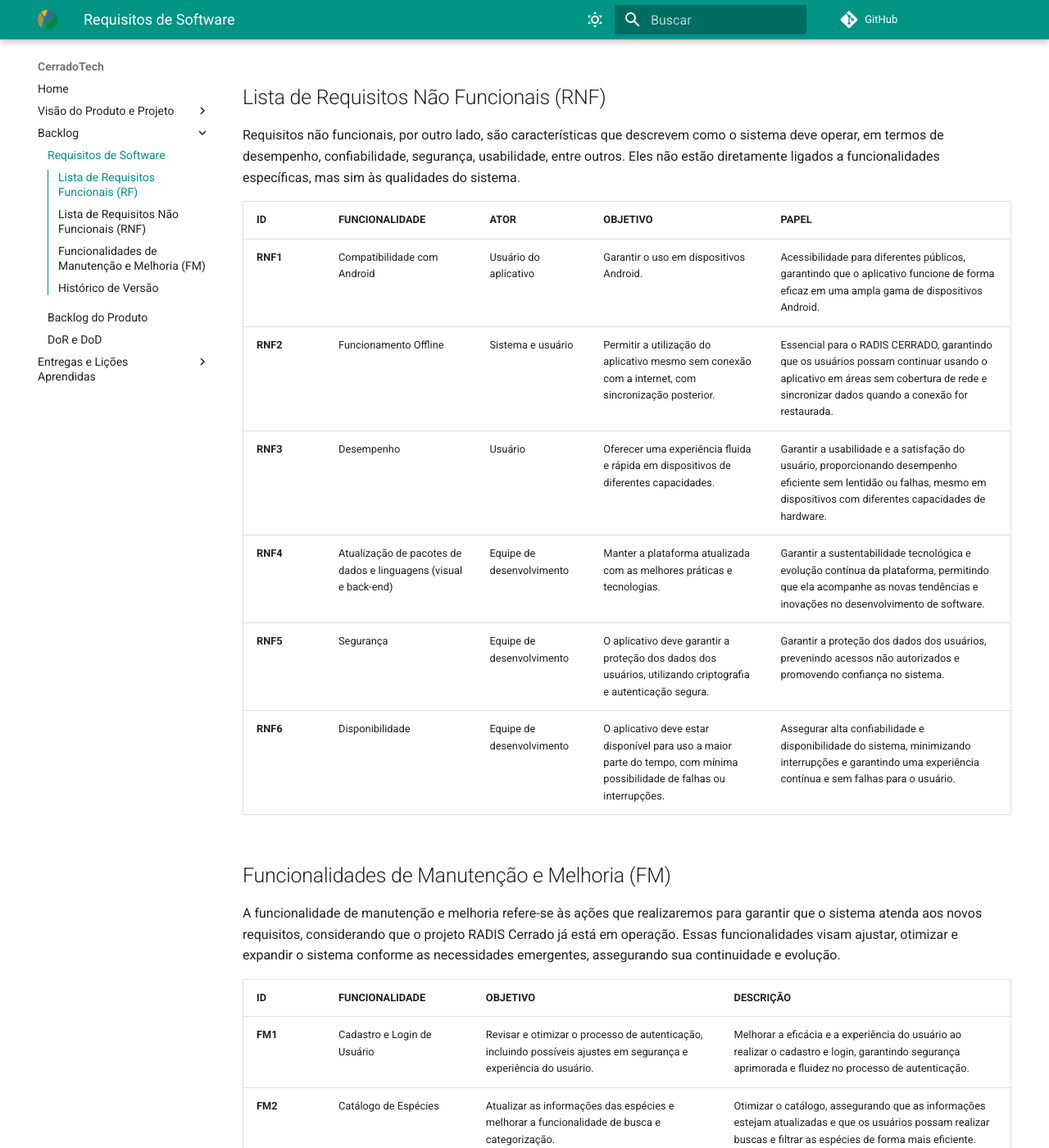
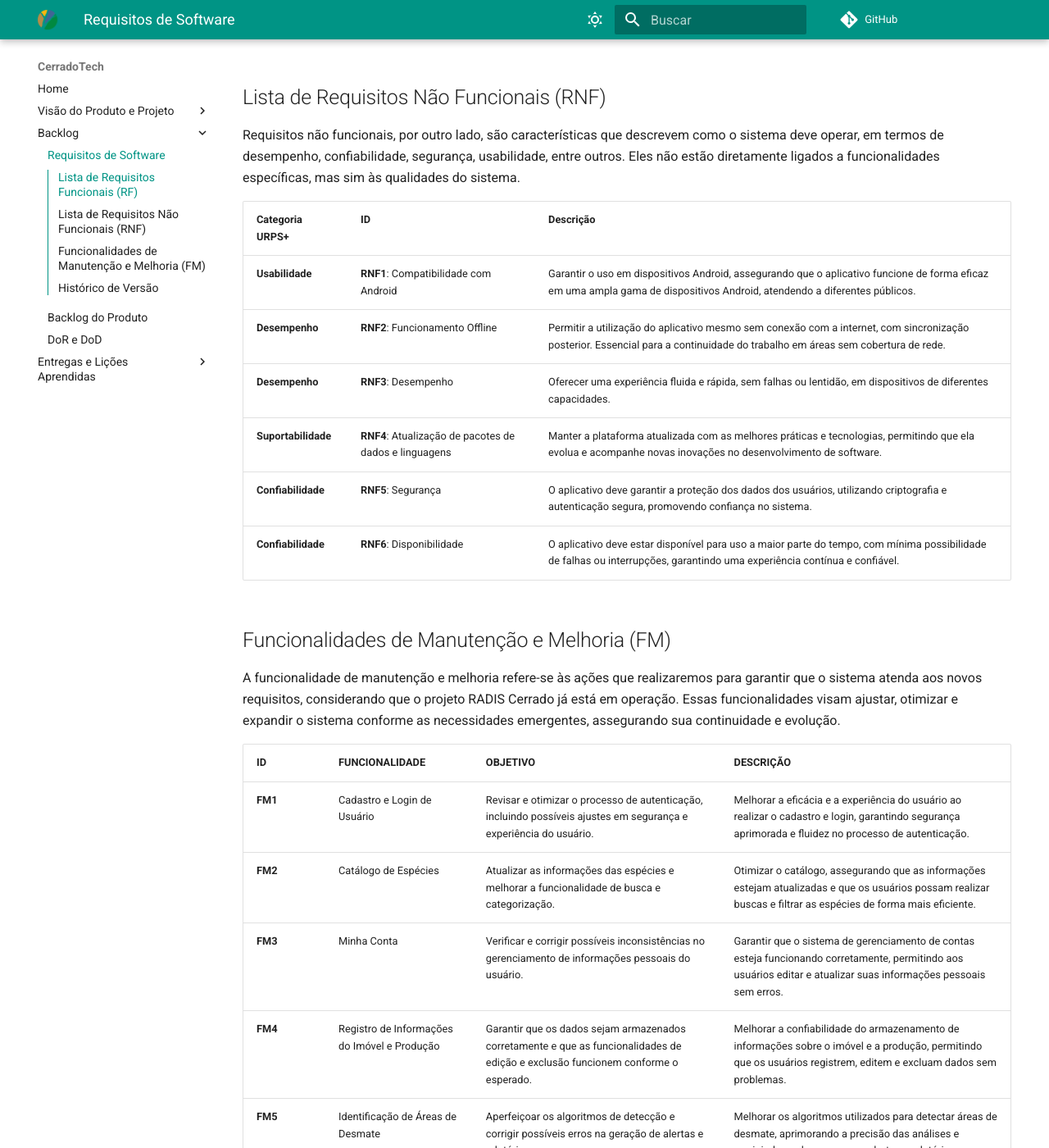
Before and after one commit to mdsreq-fga-unb/2024.2-T03-CerradoTech, an MkDocs documentation site: the page built from docs/sections/requisitos.md, in a window 1280 px wide and 1400 px high, scrolled down 844 px. Shown: the whole window at 82% size. Built offline with MkDocs 1.6.1 and Material for MkDocs 9.7.7, drawn with Linux system fonts in a browser that asks for light colours; comment, search, counter and statistics services are not loaded.

Commit message:
correção do urps+

```diff
--- a/docs/sections/requisitos.md
+++ b/docs/sections/requisitos.md
@@ -22,14 +22,19 @@ Requisitos funcionais são especificações que descrevem o que o sistema deve f
 ## Lista de Requisitos Não Funcionais (RNF)
 Requisitos não funcionais, por outro lado, são características que descrevem como o sistema deve operar, em termos de desempenho, confiabilidade, segurança, usabilidade, entre outros. Eles não estão diretamente ligados a funcionalidades específicas, mas sim às qualidades do sistema.
 
-| **ID** | **FUNCIONALIDADE**                                      | **ATOR**                           | **OBJETIVO**                                                                                   | **PAPEL**                                                 |
-|------------|----------------------------------------------------------|------------------------------------|------------------------------------------------------------------------------------------------|-----------------------------------------------------------|
-| **RNF1**   | Compatibilidade com Android                              | Usuário do aplicativo              | Garantir o uso em dispositivos Android.                                                         | Acessibilidade para diferentes públicos, garantindo que o aplicativo funcione de forma eficaz em uma ampla gama de dispositivos Android. |
-| **RNF2**   | Funcionamento Offline                                    | Sistema e usuário                  | Permitir a utilização do aplicativo mesmo sem conexão com a internet, com sincronização posterior. | Essencial para o RADIS CERRADO, garantindo que os usuários possam continuar usando o aplicativo em áreas sem cobertura de rede e sincronizar dados quando a conexão for restaurada. |
-| **RNF3**   | Desempenho                                               | Usuário                            | Oferecer uma experiência fluida e rápida em dispositivos de diferentes capacidades.             | Garantir a usabilidade e a satisfação do usuário, proporcionando desempenho eficiente sem lentidão ou falhas, mesmo em dispositivos com diferentes capacidades de hardware. |
-| **RNF4**   | Atualização de pacotes de dados e linguagens (visual e back-end) | Equipe de desenvolvimento          | Manter a plataforma atualizada com as melhores práticas e tecnologias.                          | Garantir a sustentabilidade tecnológica e evolução contínua da plataforma, permitindo que ela acompanhe as novas tendências e inovações no desenvolvimento de software. |
-| **RNF5**   | Segurança                                                | Equipe de desenvolvimento          | O aplicativo deve garantir a proteção dos dados dos usuários, utilizando criptografia e autenticação segura. | Garantir a proteção dos dados dos usuários, prevenindo acessos não autorizados e promovendo confiança no sistema. |
-| **RNF6**   | Disponibilidade                                           | Equipe de desenvolvimento          | O aplicativo deve estar disponível para uso a maior parte do tempo, com mínima possibilidade de falhas ou interrupções. | Assegurar alta confiabilidade e disponibilidade do sistema, minimizando interrupções e garantindo uma experiência contínua e sem falhas para o usuário. |
+| **Categoria URPS+**          | **ID**                               | **Descrição**                                                                                                                                           |
+|------------------------------|--------------------------------------|---------------------------------------------------------------------------------------------------------------------------------------------------------|
+| **Usabilidade**   | **RNF1**: Compatibilidade com Android | Garantir o uso em dispositivos Android, assegurando que o aplicativo funcione de forma eficaz em uma ampla gama de dispositivos Android, atendendo a diferentes públicos. |
+| **Desempenho**  | **RNF2**: Funcionamento Offline      | Permitir a utilização do aplicativo mesmo sem conexão com a internet, com sincronização posterior. Essencial para a continuidade do trabalho em áreas sem cobertura de rede. |
+| **Desempenho**  | **RNF3**: Desempenho                 | Oferecer uma experiência fluida e rápida, sem falhas ou lentidão, em dispositivos de diferentes capacidades.                                           |
+| **Suportabilidade** | **RNF4**: Atualização de pacotes de dados e linguagens | Manter a plataforma atualizada com as melhores práticas e tecnologias, permitindo que ela evolua e acompanhe novas inovações no desenvolvimento de software. |
+| **Confiabilidade** | **RNF5**: Segurança                  | O aplicativo deve garantir a proteção dos dados dos usuários, utilizando criptografia e autenticação segura, promovendo confiança no sistema.              |
+| **Confiabilidade** | **RNF6**: Disponibilidade            | O aplicativo deve estar disponível para uso a maior parte do tempo, com mínima possibilidade de falhas ou interrupções, garantindo uma experiência contínua e confiável. |
+
+
+
+
+
 
 
 ## Funcionalidades de Manutenção e Melhoria (FM)
```
